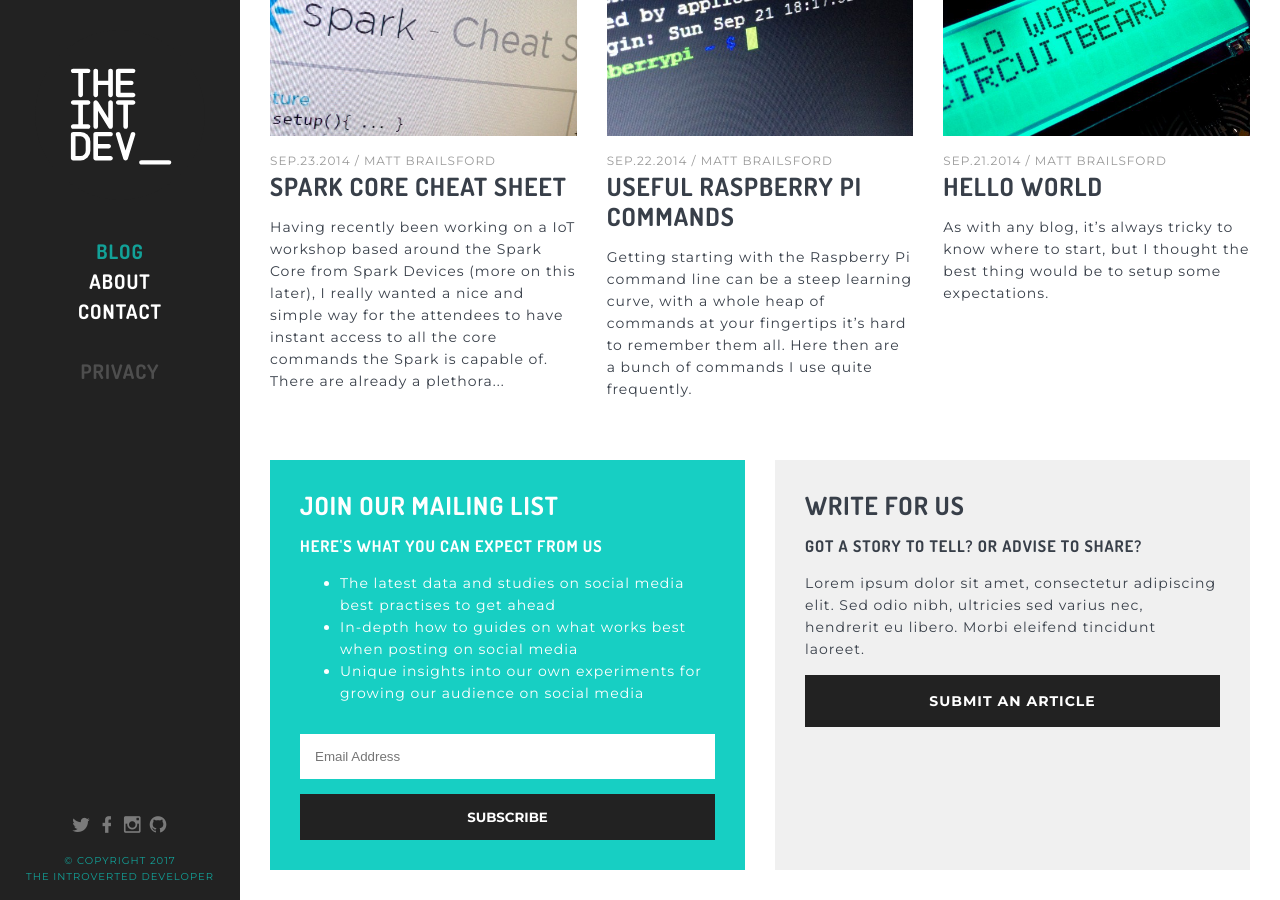
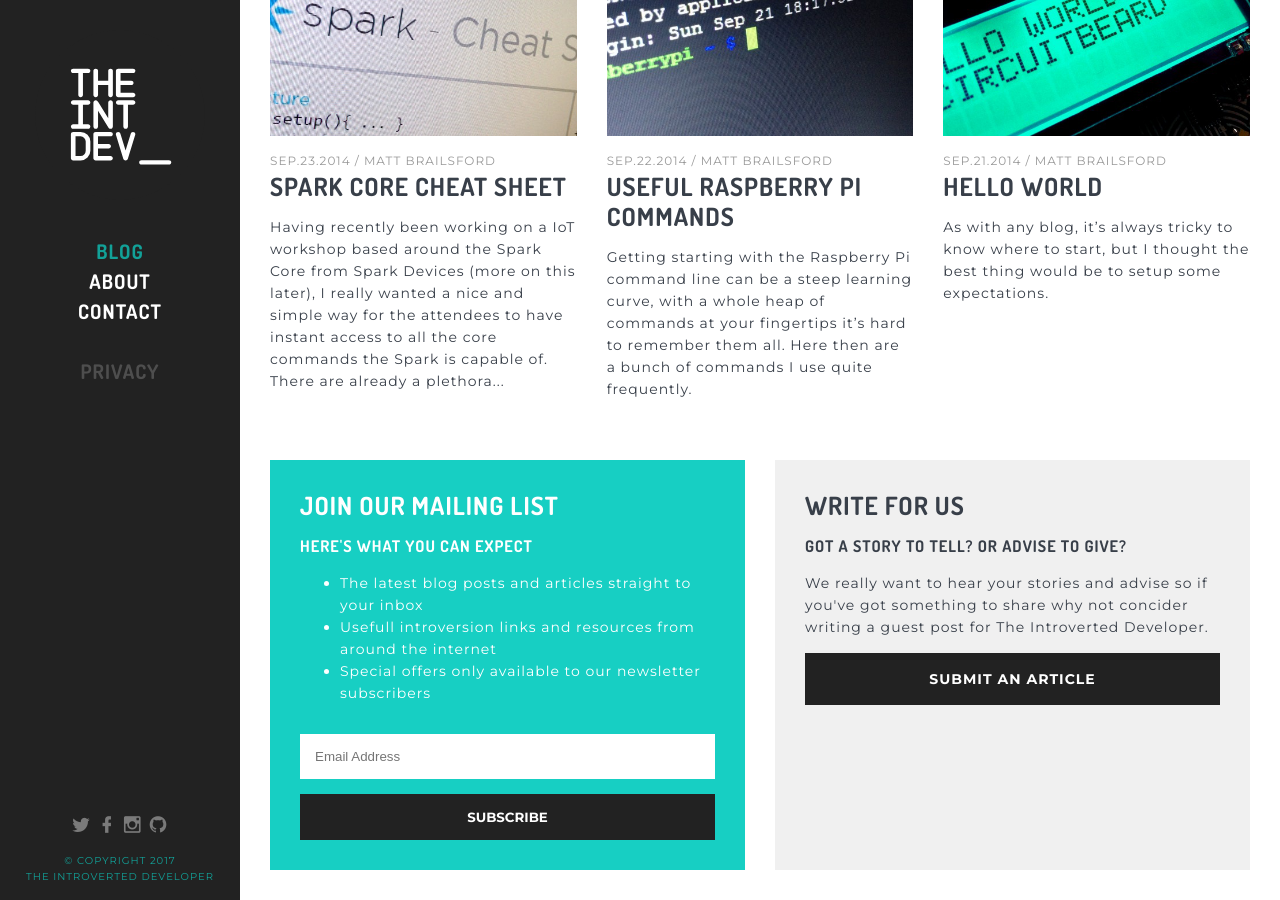
Before and after one commit to theintdev/theintdev.github.io, a Jekyll site: the page built from index.html, in a window 1280 px wide and 900 px high, scrolled down 1667 px. Built offline with Jekyll 4.4.1, drawn with Linux system fonts in a browser that asks for light colours; nearby versions of some CDN libraries; the list of posts is cut into pages by our own code.

Commit message:
Updated page footer blurb

```diff
--- a/_includes/page-footer.html
+++ b/_includes/page-footer.html
@@ -3,11 +3,11 @@
     <div class="page-footer__col1 col-sm-6">
       <div class="box bg-teal" style="height:100%;">
         <h3>Join our mailing list</h3>
-        <h5>Here's what you can expect from us</h5>
+        <h5>Here's what you can expect</h5>
         <ul>
-          <li>The latest data and studies on social media best practises to get ahead</li>
-          <li>In-depth how to guides on what works best when posting on social media</li>
-          <li>Unique insights into our own experiments for growing our audience on social media</li>
+          <li>The latest blog posts and articles straight to your inbox</li>
+          <li>Usefull introversion links and resources from around the internet</li>
+          <li>Special offers only available to our newsletter subscribers</li>
         </ul>
         <!-- Begin MailChimp Signup Form -->
         <div id="mc_embed_signup">
@@ -32,9 +32,9 @@
     <div class="page-footer__col2 col-sm-6">
       <div class="box bg-grey" style="height:100%;">
         <h3>Write for us</h3>
-        <h5>Got a story to tell? or advise to share?</h5>
-        <p>Lorem ipsum dolor sit amet, consectetur adipiscing elit. Sed odio nibh, ultricies sed varius nec, hendrerit eu libero. Morbi eleifend tincidunt laoreet.</p>
-        <a href="/" class="button">Submit an article</a>
+        <h5>Got a story to tell? or advise to give?</h5>
+        <p>We really want to hear your stories and advise so if you've got something to share why not concider writing a guest post for The Introverted Developer.</p>
+        <a href="https://github.com/theintdev/theintdev.github.io/blob/master/README.md" rel="nofollow" target="_blank" class="button">Submit an article</a>
       </div>
     </div>
   </div>
```
